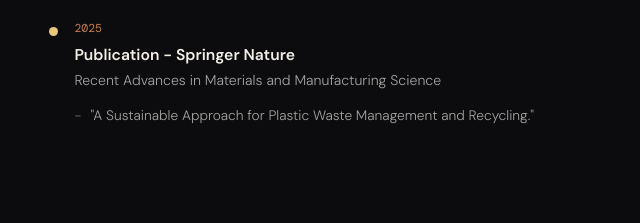
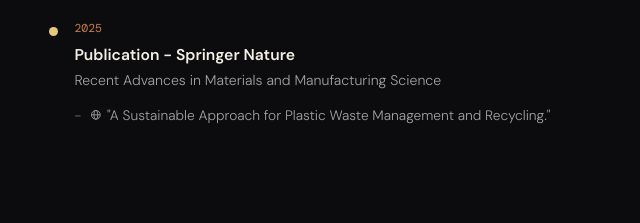
Before and after one commit to aryanthakar-80/aryanthakar-80.github.io, a plain HTML site: page index.html in a window 1280 px wide. Shown: the part 5277-5500 px from the top of the page, 629-1269 px from the left. Drawn offline with nearby package versions, Linux system fonts and the light colour scheme; a web font is replaced by a local one.

Commit message:
Add globe icon to publication link

```diff
--- a/index.html
+++ b/index.html
@@ -688,6 +688,12 @@
     }
 
     .publication-link { text-decoration: none; }
+    .publication-link svg {
+      width: 0.85em;
+      height: 0.85em;
+      margin-inline-end: 0.35em;
+      vertical-align: -0.06em;
+    }
     .publication-link:hover { text-decoration: underline; }
     .publication-link:focus-visible {
       text-decoration: underline;
@@ -1244,7 +1250,7 @@
               <h3 class="tl-role">Publication - Springer Nature</h3>
               <div class="tl-org">Recent Advances in Materials and Manufacturing Science</div>
               <ul class="tl-bullets">
-                <li><a class="publication-link" href="https://link.springer.com/chapter/10.1007/978-981-95-0063-5_38">"A Sustainable Approach for Plastic Waste Management and Recycling."</a></li>
+                <li><a class="publication-link" href="https://link.springer.com/chapter/10.1007/978-981-95-0063-5_38"><svg viewBox="0 0 24 24" fill="none" stroke="currentColor" stroke-width="1.8" aria-hidden="true" focusable="false"><circle cx="12" cy="12" r="9"/><ellipse cx="12" cy="12" rx="4" ry="9"/><path d="M3 12h18"/></svg>"A Sustainable Approach for Plastic Waste Management and Recycling."</a></li>
               </ul>
             </div>
           </article>
```
